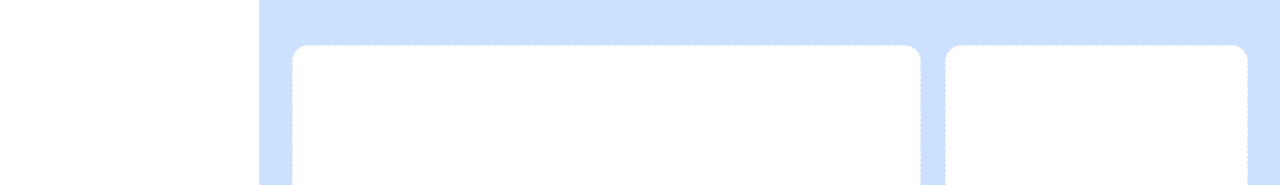
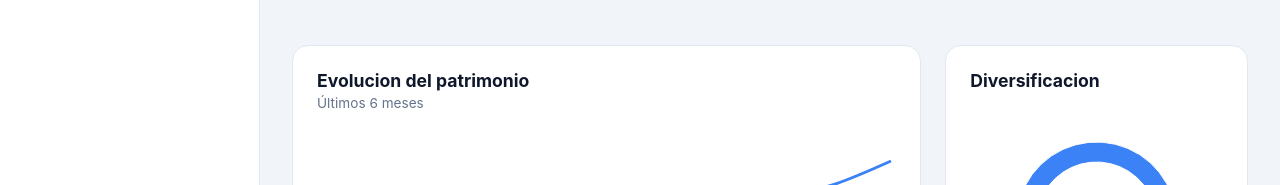
Before and after one commit to nahulamorte/CapitalView, a React (Vite) app: page / in a window 1280 px wide. Shown: the part 503-688 px from the top of the page. Built offline with nearby package versions, Linux system fonts and the light colour scheme.

Commit message:
desarrollo de componente PortfolioPieChart

```diff
--- a/src/components/dashboard/dashboardCharts/ChartsContainer.jsx
+++ b/src/components/dashboard/dashboardCharts/ChartsContainer.jsx
@@ -1,16 +1,16 @@
 import './ChartsContainer.css'; //css
 
 import { BalanceChart } from './balanceChart/BalanceChart.jsx';
-import { PortfolioPieChart } from './PortfolioPieChart/PortfolioPieChart';
+import { PortfolioPieChart } from './portfolioPieChart/PortfolioPieChart.jsx';
 
 export function ChartsContainer(){
     return(
         <div className="chart-grid">
             <div className="balance-chart">
-                <div className="placeholder-card">Evolucion Mensual</div>
+                <BalanceChart/>
             </div>
             <div className="pie-chart">
-                <div className="placeholder-card">Diversificacion</div>
+                <PortfolioPieChart/>
             </div>
         </div>
     );
--- a/src/components/dashboard/dashboardCharts/portfolioPieChart/PortfolioPieChart.css
+++ b/src/components/dashboard/dashboardCharts/portfolioPieChart/PortfolioPieChart.css
@@ -0,0 +1,14 @@
+.pie-chart-card {
+    background-color: var(--bg-card);
+    border-radius: var(--radius-lg);
+    border: 1px solid var(--border-light);
+    padding: 24px;
+    height: 100%;
+    display: flex;
+    flex-direction: column;
+}
+
+.pie-chart-content {
+    flex-grow: 1;
+    min-height: 300px; /* Un poco más alto para que quepa la leyenda abajo */
+}
--- a/src/components/dashboard/dashboardCharts/portfolioPieChart/PortfolioPieChart.jsx
+++ b/src/components/dashboard/dashboardCharts/portfolioPieChart/PortfolioPieChart.jsx
@@ -1,7 +1,49 @@
+import { PieChart, Pie, Cell, Tooltip, ResponsiveContainer, Legend } from 'recharts';
+import './PortfolioPieChart.css';
+import { portfolioDistribution } from '../mockData';
+
 export function PortfolioPieChart(){
     return(
-        <div className="chart-container">
+        <div className="pie-chart-card">
+            <div className="chart-header">
+                <h3>Diversificacion</h3>
+                <d className="chart subtitle">
 
+                </d>
+            </div>
+            <div className="chart-content">
+                <ResponsiveContainer width="100%" height="100%">
+                    <PieChart>
+                        <Pie
+                            data={portfolioDistribution}
+                            cx="50%"
+                            cy="50%"
+                            innerRadius={60}
+                            outerRadius={80}
+                            paddingAngle={5}
+                            dataKey="value"
+                        >
+
+                            {portfolioDistribution.map((entry, index) => (
+                                <Cell key={`cell-${index}`} fill={entry.color} />
+                            ))}
+                        </Pie>
+                        <Tooltip
+                            contentStyle={{ borderRadius: '12px', border: 'none', boxShadow: 'var(--shadow-md)' }}
+                        />
+                        <Legend
+                            verticalAlign="bottom"
+                            height={36}
+                            iconType="circle"
+                            wrapperStyle={{ fontSize: '12px', paddingTop: '20px' }}
+                        />
+                    </PieChart>
+                </ResponsiveContainer>
+            </div>
         </div>
     );
 }
+
+/*
+
+*/
--- a/src/components/layout/mainContent/MainContent.css
+++ b/src/components/layout/mainContent/MainContent.css
@@ -5,6 +5,5 @@
   overflow-y: auto;      /* Permite scroll solo en el contenido */
   padding: 2rem;         /* Espacio interno para que nada toque los bordes */
 
-  /* Temporal para el blocking (borrar luego) */
-  background-color: #cce0ff;
+
 }
```
